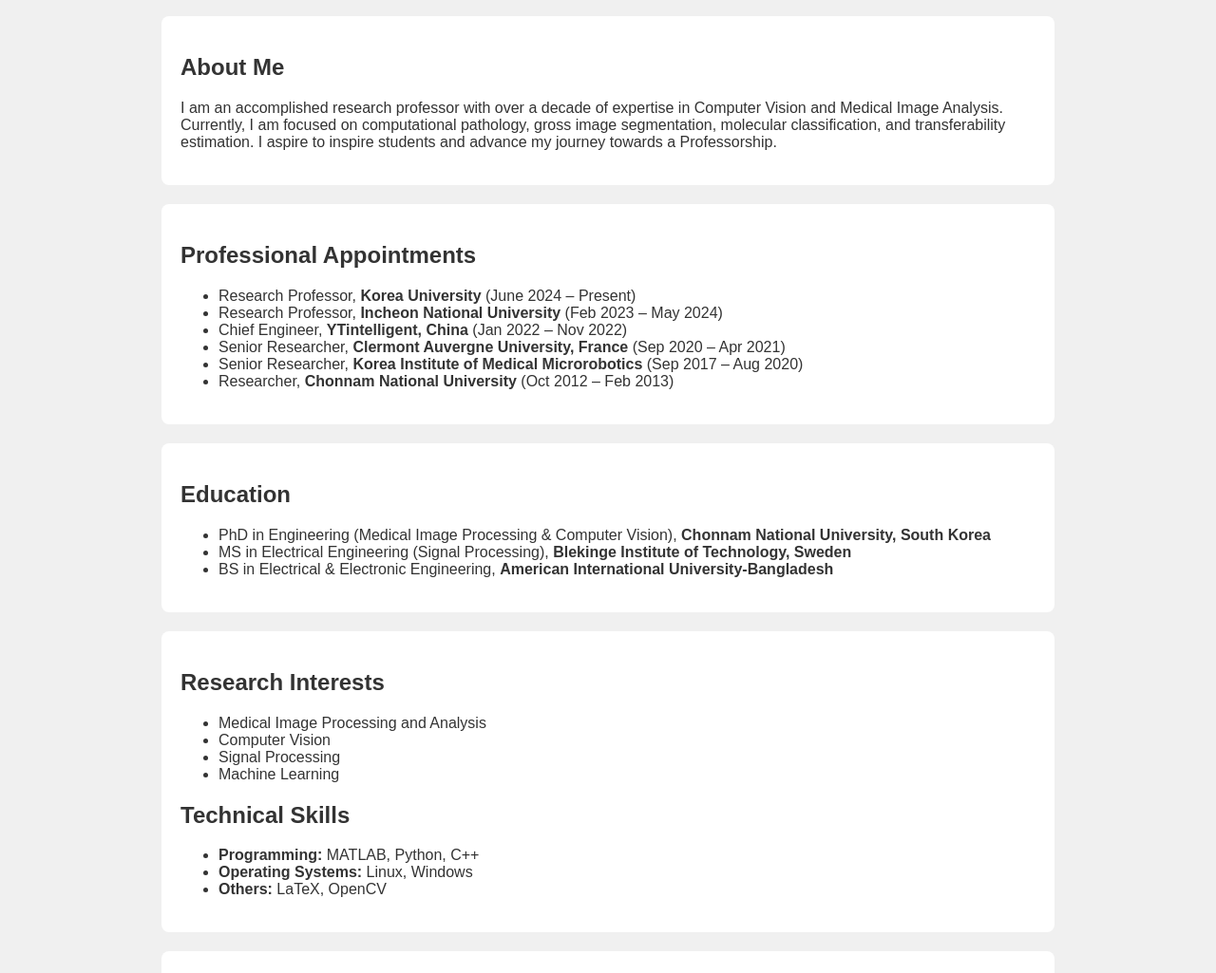
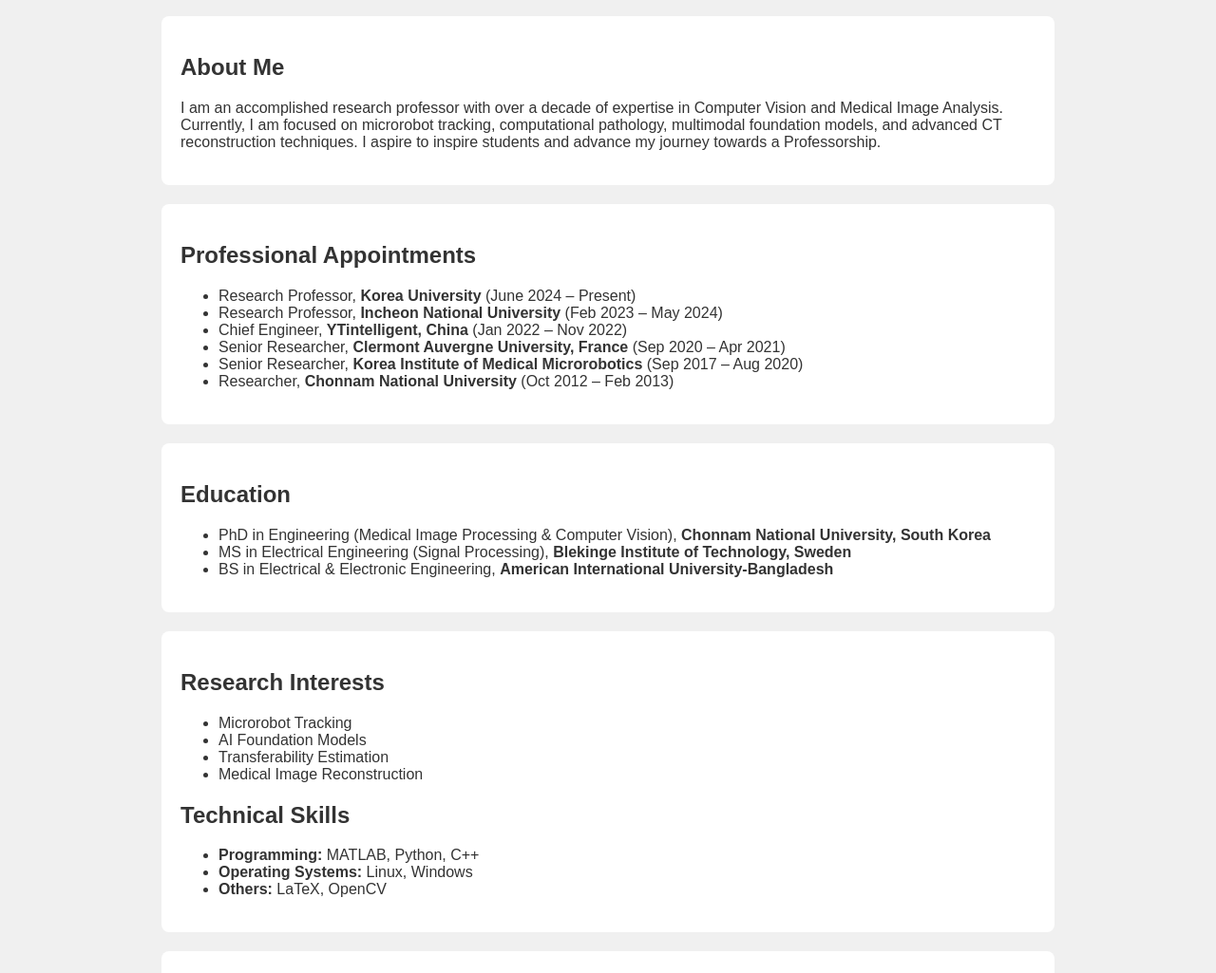
Before and after one commit to scorpion8511/DewaN, a plain HTML site: page index.html in a window 1280 px wide. Shown: the part 559-1584 px from the top of the page at 95% size. Drawn offline with Linux system fonts and the light colour scheme.

Commit message:
Update index.html

```diff
--- a/index.html
+++ b/index.html
@@ -79,7 +79,7 @@
 
 <section id="about">
     <h2>About Me</h2>
-    <p>I am an accomplished research professor with over a decade of expertise in Computer Vision and Medical Image Analysis. Currently, I am focused on computational pathology, gross image segmentation, molecular classification, and transferability estimation. I aspire to inspire students and advance my journey towards a Professorship.</p>
+    <p>I am an accomplished research professor with over a decade of expertise in Computer Vision and Medical Image Analysis. Currently, I am focused on microrobot tracking, computational pathology, multimodal foundation models, and advanced CT reconstruction techniques. I aspire to inspire students and advance my journey towards a Professorship.</p>
 </section>
 
 <section id="appointments">
@@ -106,10 +106,10 @@
 <section id="research">
     <h2>Research Interests</h2>
     <ul>
-        <li>Medical Image Processing and Analysis</li>
-        <li>Computer Vision</li>
-        <li>Signal Processing</li>
-        <li>Machine Learning</li>
+        <li>Microrobot Tracking</li>
+        <li>AI Foundation Models</li>
+        <li>Transferability Estimation</li>
+        <li>Medical Image Reconstruction</li>
     </ul>
 
     <h2>Technical Skills</h2>
```
